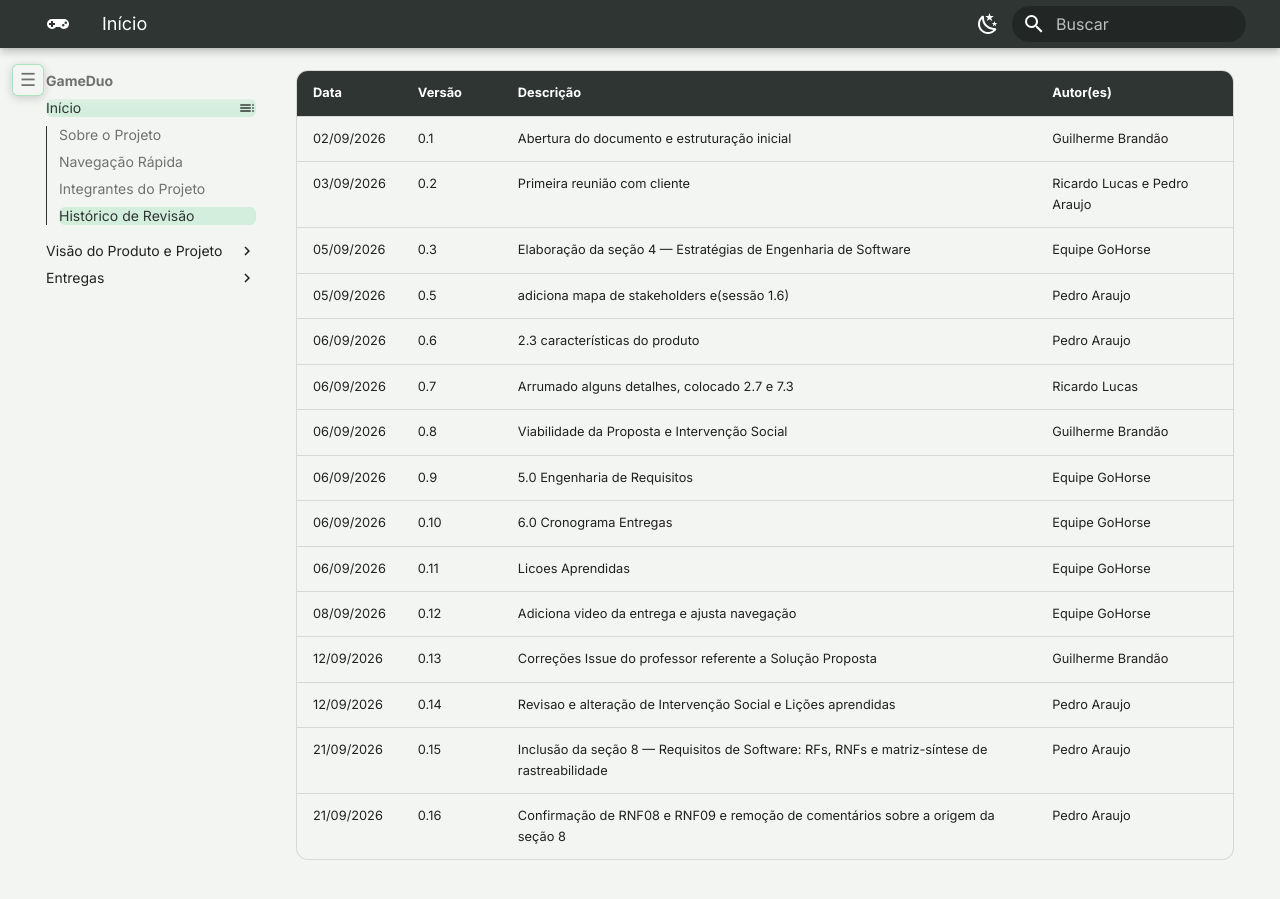
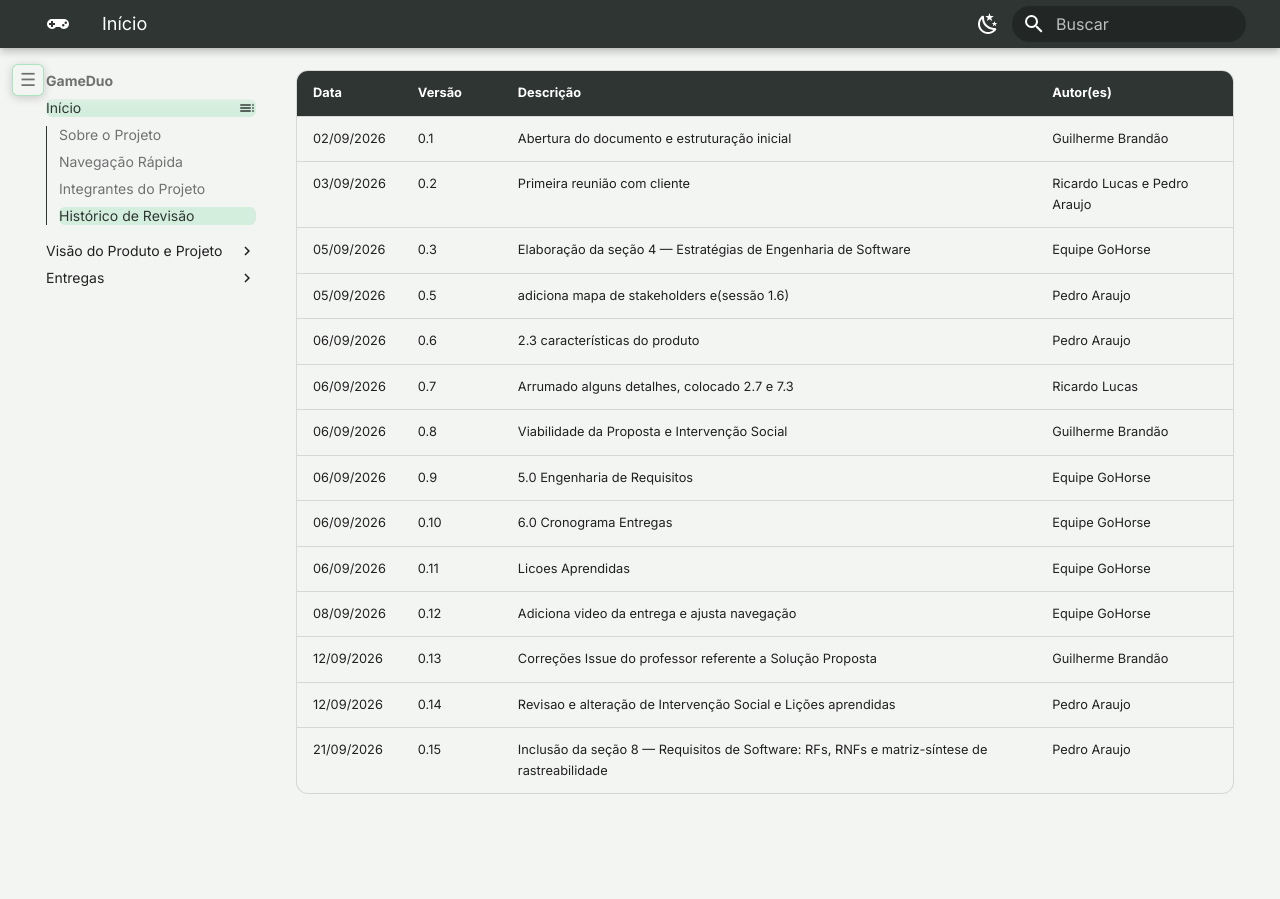
Before and after one commit to mdsreq-fga-unb/REQ-2026.2-T02-GameDuo, an MkDocs documentation site: the page built from docs/index.md, in a window 1280 px wide and 900 px high, scrolled down 1735 px. Built offline with MkDocs 1.6.1 and Material for MkDocs 9.7.7, drawn with Linux system fonts in a browser that asks for light colours; after the commit the page ends 2569 px from its top, so only the background shows below that.

Commit message:
docs: mantém revisão da seção 8 na versão 0.15

```diff
--- a/docs/index.md
+++ b/docs/index.md
@@ -115,4 +115,3 @@ Explore as seções da documentação do projeto por meio dos painéis interativ
 | 12/09/2026 | 0.13 |  Correções Issue do professor referente a Solução Proposta | Guilherme Brandão |
 | 12/09/2026 | 0.14 | Revisao e alteração de Intervenção Social e Lições aprendidas| Pedro Araujo |
 | 21/09/2026 | 0.15 | Inclusão da seção 8 — Requisitos de Software: RFs, RNFs e matriz-síntese de rastreabilidade | Pedro Araujo |
-| 21/09/2026 | 0.16 | Confirmação de RNF08 e RNF09 e remoção de comentários sobre a origem da seção 8 | Pedro Araujo |
```
